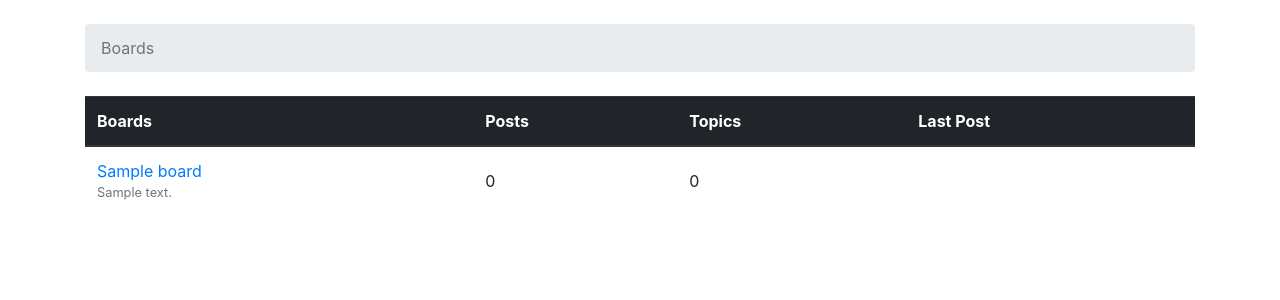
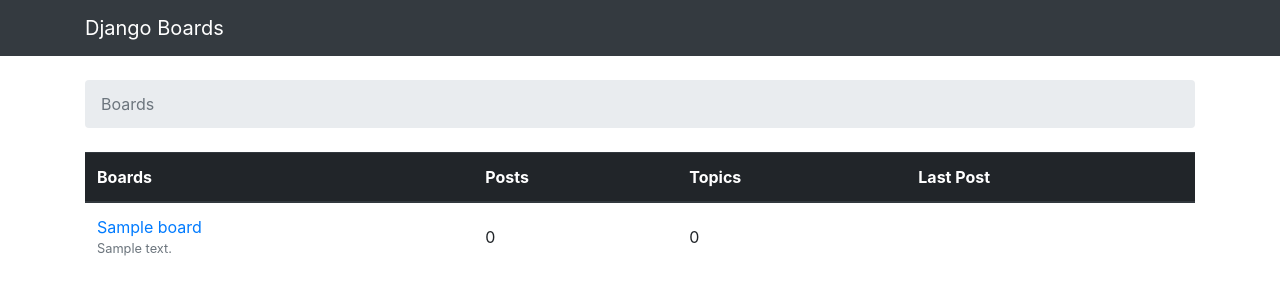
Before and after one commit to mirzaprangon/Django-Forum, a Django app: page / in a window 1280 px wide. Shown: the top 300 px of the page. Run offline with Django 3.2, Linux system fonts and the light colour scheme; tables that the repository leaves empty hold one stand-in row (values such as "Sample post"); some libraries are stand-ins or nearby versions.

Commit message:
Added navbar from bootstrap

```diff
--- a/templates/base.html
+++ b/templates/base.html
@@ -4,9 +4,17 @@
     <head>
         <meta charset="utf-8">
         <title>{% block title %}Django Boards{% endblock %}</title>
+        <link href="https://fonts.googleapis.com/css?family=PT+Sans" rel="stylesheet">
         <link rel="stylesheet" href="{% static 'css/bootstrap.min.css' %}">
+        <link rel="stylesheet" href="{% static 'css/app.css' %}">
     </head>
     <body>
+        <nav class="navbar navbar-expand-lg navbar-dark bg-dark">
+            <div class="container">
+                <a class="navbar-brand" href="{ url 'home' %}">Django Boards</a>
+            </div>
+        </nav>
+
         <div class="container">
             <ol class="breadcrumb my-4">
                 {% block breadcrumb %}
```
